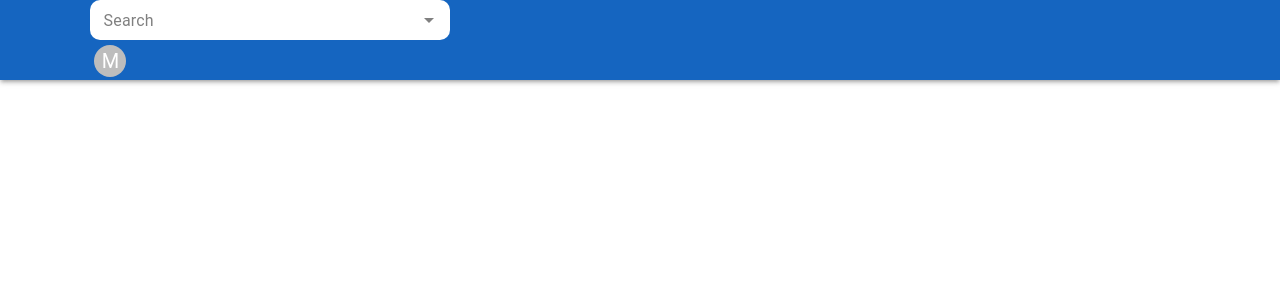
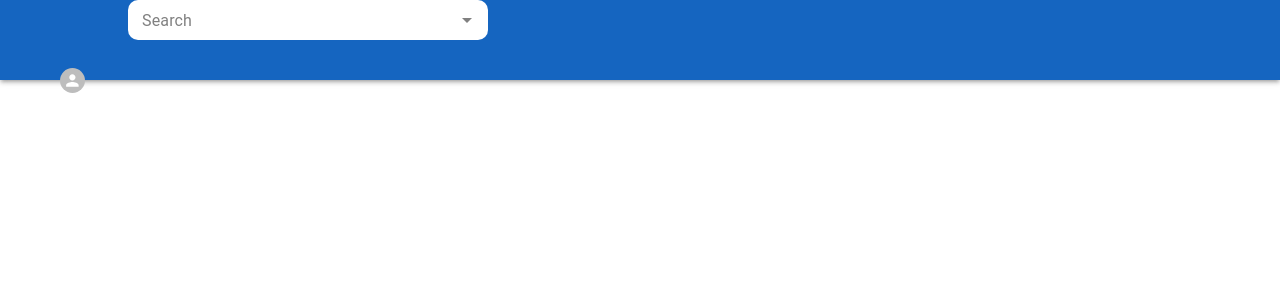
Before and after one commit to sharukh2020/My-React-App, a React (Create React App) app: page / in a window 1280 px wide. Shown: the top 300 px of the page. Built offline with nearby package versions, Linux system fonts and the light colour scheme.

Commit message:
topbar updates

```diff
--- a/src/Topbar.js
+++ b/src/Topbar.js
@@ -79,7 +79,7 @@ function Topbar() {
                         xs: "60%",
                         sm: "360px"
                     },
-                    margin: "0 5% 0 7%",
+                    margin: "0 10%",
                     border: "none",
                     backgroundColor: "white",
                     borderRadius: "10px",
@@ -106,7 +106,8 @@ function Topbar() {
                 />}
             />
             <Box sx={{
-                width: "16%",
+                width: "10%",
+                height: "10vh",
                 display: "flex",
                 justifyContent: "center",
                 alignItems: "center"
@@ -122,7 +123,7 @@ function Topbar() {
                                 aria-haspopup="true"
                                 aria-expanded={open ? 'true' : undefined}
                             >
-                                <Avatar sx={{ width: 32, height: 32 }}>M</Avatar>
+                                <Avatar sx={{ width: 25, height: 25 }}></Avatar>
                             </IconButton>
                         </Tooltip>
                     </Box>
@@ -162,6 +163,7 @@ function Topbar() {
                         }}
                         transformOrigin={{ horizontal: 'right', vertical: 'top' }}
                         anchorOrigin={{ horizontal: 'right', vertical: 'bottom' }}
+                        disableScrollLock
                     >
                         <MenuItem onClick={handleClose}>
                             <Avatar /> Profile
```
